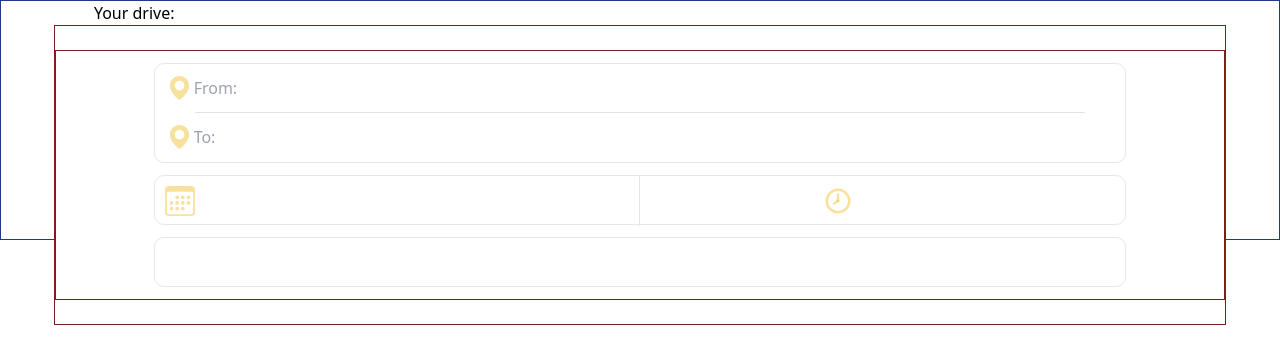
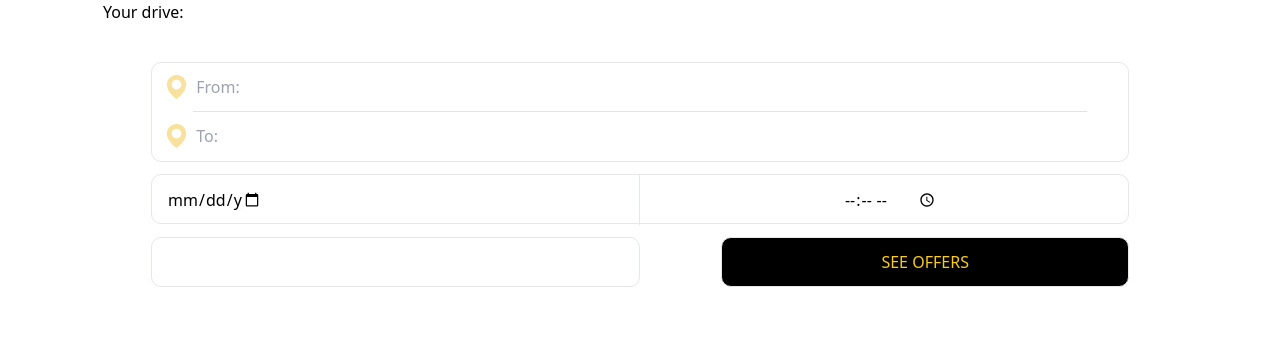
Before and after one commit to PersonalTaxi/website, a Next.js app: page /MainPage/Search/search in a window 1280 px wide. Shown: the top 364 px of the page. Built offline with nearby package versions, Linux system fonts and the light colour scheme.

Commit message:
first commit

```diff
--- a/package.json
+++ b/package.json
@@ -18,6 +18,7 @@
     "next": "13.4.19",
     "postcss": "8.4.29",
     "react": "18.2.0",
+    "react-calendar": "^4.6.0",
     "react-dom": "18.2.0",
     "react-icons": "^4.10.1",
     "tailwindcss": "3.3.3",
--- /dev/null
+++ b/src/data/cities.json
@@ -0,0 +1,4 @@
+
+    {
+        "cities":["Kraków", "Katowice", "Opole", "Niepołomice", "Krzeszowice","Andrychów", "Skała", "Limanowa"]
+    }
--- a/src/pages/MainPage/Search/search.tsx
+++ b/src/pages/MainPage/Search/search.tsx
@@ -1,41 +1,104 @@
-import React from 'react'
+import React, { useState, useRef } from 'react'
 import {BiSolidMap} from 'react-icons/bi'
 import {BsCalendar3} from 'react-icons/bs'
 import {TbClockHour8} from 'react-icons/tb'
+import Cities from '../../../data/cities.json'
+import Calendar  from 'react-calendar'
 
 export default function Search() {
 
+    const dataFrom:any = useRef();
+    const dataTo:any = useRef();
+
+    const [list, setList] = useState(JSON.parse(JSON.stringify(Cities.cities)))
+    const [choosedLocalizationFrom, setChoosedLocalizationFrom] = useState();
+    const [choosedLocalizationTo, setChoosedLocalizationTo] = useState();
+
+
+
+    const handleChooseLocalization = (e) => {
+
+        const name = e.target.getAttribute("name")
+        const value = e.target.getAttribute("value")
+
+
+        if(name === "From"){
+            setChoosedLocalizationFrom(value)
+            handleOnBlurInputFrom()
+        } else {
+            setChoosedLocalizationTo(value)
+            handleOnBlurInputTo()
+        }
+    }
+
+
+    const CitiesList = list.map(city => {
         return (
-    <div className='w-screen h-[30vh] border border-blue-900 z-10'>
+            <div className='w-full'>
+                <div name="From" value={city} className='w-full text-[20px] py-[2px]' onClick={handleChooseLocalization} onMouseDown={(e) => e.preventDefault()}>{city}</div>
+            </div>
+        )
+
+    })
+
+    const handleFocusInputFrom = () =>  {
+        dataFrom.current.style.display = "block"
+
+    }
+
+    const handleOnBlurInputFrom = () =>  {
+        dataFrom.current.style.display = "none"
+
+    }
+
+    const handleFocusInputTo = () =>  {
+        dataTo.current.style.display = "block"
+
+    }
+
+    const handleOnBlurInputTo = () =>  {
+        dataTo.current.style.display = "none"
+
+    }
+
+
+  return (
+    <div className='w-screen h-[30vh] border-blue-900 z-10'>
         <div id="search-wraper" className='w-full flex flex-col justify-start items-center'>
             <div id="search-contianer-text" className='w-11/12 px-[30px]'>
-                <div className='w-[100px] bg-white text-center rounded-t-[7px]'>Your drive:</div>
+                <div className='w-[120px] bg-white text-center rounded-t-[10px]'>Your drive:</div>
             </div>
             <div id="search-contianer" className='bg-white w-11/12 rounded-t-[15px] h-auto'>
-                <form className='w-full h-[300px] flex flex-col justify-evenly items-center mx-auto border border-red-900'>
-                    <div id="form-inputs-wraper" className='w-full h-[250px] flex flex-col justify-evenly items-center mx-auto border border-red-900'>
-                        <div id="from-to" className="rounded-[10px] h-[100px] w-10/12 border">
+                <form className='w-full h-[300px] flex flex-col justify-evenly items-center mx-auto border-red-900'>
+                    <div id="form-inputs-wraper" className='w-full h-[250px] flex flex-col justify-evenly items-center mx-auto border-red-900'>
+                        <div id="from-to" className="rounded-[10px] h-[100px] w-10/12 border relative">
+                            <div ref={dataFrom} className='absolute w-full border h-[150px] top-[50px] bg-white hidden overflow-scroll'>{CitiesList}</div>
                                 <div id="icon-input-wraper" className='h-[49%] rounded-[10px] w-full flex items-center pl-[10px]'>
                                     <BiSolidMap className="w-[30px] h-[30px] text-yellow-500/[0.4]" />
-                                <input className='w-full h-full rounded-[10px]' placeholder='From:'></input>
+                                    <input className='w-full h-full rounded-[10px] pl-[5px]' placeholder='From:' onFocus={handleFocusInputFrom} onBlur={handleOnBlurInputFrom}></input>
                                 </div>
-                            <div className='h-[1px] bg-gray-400/[0.3] w-11/12 mx-auto'></div>
+                            <div className='h-[1px] bg-gray-400/[0.3] w-11/12 mx-auto relative'></div>
+                                <div ref={dataTo} className='absolute w-full border h-[150px] top-[100px] bg-white hidden overflow-scroll'>{CitiesList}</div>
                                 <div id="icon-input-wraper" className='h-[49%] rounded-[10px] w-full flex items-center pl-[10px]'>
                                     <BiSolidMap className="w-[30px] h-[30px] text-yellow-500/[0.4]" />
-                                <input className='w-full h-full rounded-[10px]' placeholder='To:'></input>
+                                    <input className='w-full h-full rounded-[10px] pl-[5px]' placeholder='To:' onFocus={handleFocusInputTo} onBlur={handleOnBlurInputTo}></input>
                                 </div>
                             </div>
                         <div id="schedule-in-calendar" className="rounded-[10px] h-[50px] w-10/12 border flex flex-no-wrap">
-                            <div className="h-[50px] w-1/2 border-r flex items-center pl-[10px]">
-                                <BsCalendar3 className="w-[30px] h-[30px] text-yellow-500/[0.4]"/>
-                                <input className='w-[100px] h-[45px]'></input>
+                            <div className="h-[50px] w-1/2 border-r flex items-center pl-[10px] relative">
+                            {/* <Calendar className='absolute bg-white border w-[280px]'/> */}
+                                {/* <BsCalendar3 locale="en_EN" className="w-[30px] h-[30px] text-yellow-500/[0.4]"/> */}
+                                <input className='w-[100px] h-[45px] pl-[5px] apperance-none' placeholder='Date' type="date"></input>
                             </div>
                             <div className="h-[50px] w-1/2 flex items-center justify-center pl-[10px]">
-                                <TbClockHour8 className="w-[30px] h-[30px] text-yellow-500/[0.4]"/>
-                                <input className='w-[100px] h-[45px]'></input>
+                                {/* <TbClockHour8 className="w-[30px] h-[30px] text-yellow-500/[0.4]"/> */}
+                                <input className='w-[100px] h-[45px] pl-[5px]' placeholder='Hour' type="time"></input>
                             </div>
                         </div>
-                        <div id="person-and-submit-wraper" className="rounded-[10px] h-[50px] w-10/12 border"></div>
+                        <div id="person-and-submit-wraper" className="rounded-[10px] h-[50px] w-10/12 flex justify-between">
+                            <div id="person-and-submit-wraper" className="rounded-[10px] h-[50px] w-6/12 border"></div>
+                            <button id="person-and-submit-wraper" className="rounded-[10px] h-[50px] w-5/12 border uppercase bg-black text-yellow-400">See offers</button>
+                        </div>
                     </div>
                 </form>
             </div>
--- a/src/pages/MainPage/claim.tsx
+++ b/src/pages/MainPage/claim.tsx
@@ -3,7 +3,7 @@ import React from 'react'
 export default function Claim() {
 
   return (
-    <div className='w-screen h-[25vh] border-red-900 flex flex-col px-[20px] z-10 justify-center'>
+    <div className='w-screen h-[25vh] border-red-900 flex flex-col px-[20px] z-10 justify-start'>
         <div className='text-white leading-4 text-[20px]'><b>Safety</b> transport from</div>
         <div className='text-[30px] leading-10 font-bold text-yellow-500'>Krakow Airport</div>
         <div className='text-white leading-4 text-[20px]'>to your <b>destianation</b></div>
```
Also changed, not shown: 1 other file (tests, documents, lock files or other folders). Lines whose indentation alone changed are shown as unchanged.
